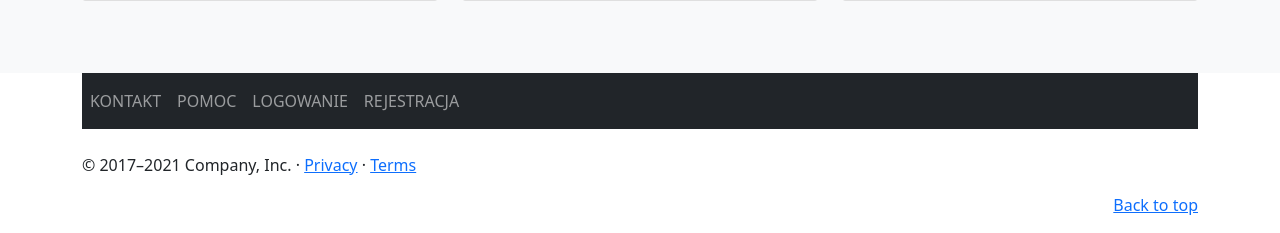
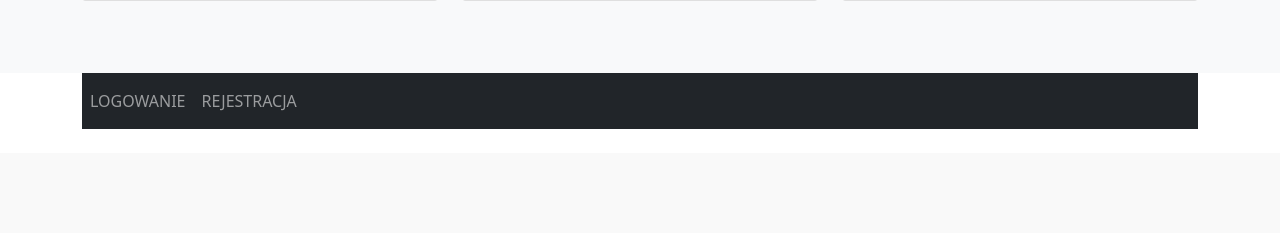
Before and after one commit to TomaszMyszkowski/ClassicGarage, a Django app: page / in a window 1280 px wide. Shown: the part 2083-2316 px from the top of the page. After the commit the page ends 2212 px from the top, so only its background shows below. Run offline with Django 3.2, Linux system fonts and the light colour scheme.

Commit message:
nowy html uslugi po zmianach, kolejna wersja juz prawie oficjalna

```diff
--- a/home/templates/home/home.html
+++ b/home/templates/home/home.html
@@ -28,23 +28,24 @@
   <div class="collapse navbar-collapse" id="navbarNav">
     <ul class="navbar-nav">
 
-      <li class="nav-item active">
-        <a class="nav-link" href="#">SPRZEDAJ!</a>
+      <li class="nav-item">
+        <a class="nav-link" href="{% url 'home' %}"><strong>CLASSIC GARAGE</strong></a>
       </li>
 
+
       <li class="nav-item">
-        <a class="nav-link" href="#">KUP!</a>
+        <a class="nav-link" href="{% url 'car_adveritsment' %}">Sprzedaj samochód</a>
       </li>
       <li class="nav-item">
-        <a class="nav-link" href="#">CZĘŚCI DO SAMOCHODÓW</a>
+        <a class="nav-link" href="{% url 'part_of_car_advertisment' %}">Sprzedaj części do samochodów</a>
 
       <li class="nav-item">
-        <a class="nav-link" href="#">USŁUGI</a>
+        <a class="nav-link" href="{% url 'service_avertisment' %}">Zoferuj Usługi</a>
       </li>
       </li>
     </ul>
   </div>
-  <span> <a class="hello-msg"href="{% url 'register' %}">Stwórz konto</a> </span>
+  <span> <a class="hello-msg"href="{% url 'login' %}">Stwórz konto</a> </span>
   <span><a class="hello-msg" href="{% url 'login' %}">Zaloguj</a> </span>
   <span class="hello-msg">Cześć, {{request.user}}</span>
   <span ><a  class="hello-msg" href="{% url 'logout' %}">Wyloguj</a></span>
@@ -68,10 +69,11 @@
               <div class="container" >
 
                 <div class="carousel-caption text-start" >
+                  <img src="https://images.unsplash.com/photo-1508171997656-fdf7cf6c4df9?ixlib=rb-1.2.1&ixid=MnwxMjA3fDB8MHxzZWFyY2h8MXx8dmludGFnZSUyMGNhcnxlbnwwfHwwfHw%3D&w=1000&q=80" alt="">
 
                   <h1>Przejrzyj ogłoszenia</h1>
-                  <p>Sprzedaj lub zakup zabytkowy samochód!</p>
-                  <p><a class="btn btn-lg btn-primary" href="#">Odkryj!</a></p>
+                  <p>Zakup zabytkowy samochód!</p>
+                  <p><a class="btn btn-lg btn-primary" href="{% url 'allads' %}">Odkryj!</a></p>
                 </div>
               </div>
             </div>
@@ -80,20 +82,22 @@
 
               <div class="container">
                 <div class="carousel-caption">
+                  <img src="https://images.unsplash.com/photo-1544896478-d5b709d413c5?ixlib=rb-1.2.1&ixid=MnwxMjA3fDB8MHxwaG90by1wYWdlfHx8fGVufDB8fHx8&auto=format&fit=crop&w=870&q=80" alt="">
                   <h1>Poszukujesz części?</h1>
                   <p>Przejrzyj ogłoszenia i sprawdź - może znajdziesz brakujący element!</p>
-                  <p><a class="btn btn-lg btn-primary" href="#">Sprawdź teraz!</a></p>
+                  <p><a class="btn btn-lg btn-primary" href="{% url 'allads' %}">Sprawdź teraz!</a></p>
                 </div>
               </div>
             </div>
             <div class="carousel-item">
-              <svg class="bd-placeholder-img" width="100%" height="500" xmlns="http://www.w3.org/2000/svg" aria-hidden="true" preserveAspectRatio="xMidYMid slice" focusable="false"><rect width="100%" height="100%" fill="#777"/></svg>
+              <svg class="bd-placeholder-img" width="100%" height="500" xmlns="http://www.w3.org/2000/svg" aria-hidden="true" preserveAspectRatio="xMidYMid slice" focusable="false"><rect width="100%" height="100%" fill="#0000000"/></svg>
 
               <div class="container">
                 <div class="carousel-caption text-end">
+                  <img src="https://images.unsplash.com/photo-1584908917822-6799d69a72cc?ixlib=rb-1.2.1&ixid=MnwxMjA3fDB8MHxwaG90by1wYWdlfHx8fGVufDB8fHx8&auto=format&fit=crop&w=870&q=80" alt="">
                   <h1>Nowy lakier? Odświeżona tapicerka?</h1>
                   <p>i inne usługi! Odpicuj swoje auto!</p>
-                  <p><a class="btn btn-lg btn-primary" href="#">Sprawdź dostępne usługi!</a></p>
+                  <p><a class="btn btn-lg btn-primary" href="{% url 'allads' %}">Sprawdź dostępne usługi!</a></p>
                 </div>
               </div>
             </div>
@@ -129,7 +133,7 @@
           <div class="row">
             <div class="col-md-4">
               <div class="card mb-4 box-shadow">
-                <img class="card-img-top" <img src="https://tapety.tja.pl/obrazki/tja_normalne/97425.jpg" alt="" data-src="holder.js/100px225?theme=thumb&bg=55595c&fg=eceeef&text=Thumbnail" alt="Card image cap">
+                <img class="card-img-top" <img src="https://images.unsplash.com/photo-1508171997656-fdf7cf6c4df9?ixlib=rb-1.2.1&ixid=MnwxMjA3fDB8MHxzZWFyY2h8MXx8dmludGFnZSUyMGNhcnxlbnwwfHwwfHw%3D&w=1000&q=80" alt="" data-src="holder.js/100px225?theme=thumb&bg=55595c&fg=eceeef&text=Thumbnail" alt="Card image cap">
                 <div class="card-body">
                   <p class="card-text">NAZWA OGLOSZENIA</p>
                   <p class="card-text">This is a wider card with supporting text below as a natural lead-in to additional content. This content is a little bit longer.</p>
@@ -145,7 +149,7 @@
             </div>
             <div class="col-md-4">
               <div class="card mb-4 box-shadow">
-                <img class="card-img-top" <img src="https://tapety.tja.pl/obrazki/tja_normalne/97425.jpg" alt="" data-src="holder.js/100px225?theme=thumb&bg=55595c&fg=eceeef&text=Thumbnail" alt="Card image cap">
+                <img class="card-img-top" <img src="https://www.lgt.com/export/shared/.content/publikationen/$news_images/20_093_image_1.jpg" alt="" data-src="holder.js/100px225?theme=thumb&bg=55595c&fg=eceeef&text=Thumbnail" alt="Card image cap">
                 <div class="card-body">
                   <p class="card-text">NAZWA OGLOSZENIA</p>
                   <p class="card-text">This is a wider card with supporting text below as a natural lead-in to additional content. This content is a little bit longer.</p>
@@ -161,7 +165,7 @@
             </div>
             <div class="col-md-4">
               <div class="card mb-4 box-shadow">
-                <img class="card-img-top" <img src="https://tapety.tja.pl/obrazki/tja_normalne/97425.jpg" alt="" data-src="holder.js/100px225?theme=thumb&bg=55595c&fg=eceeef&text=Thumbnail" alt="Card image cap">
+                <img class="card-img-top" <img src="https://i.hurimg.com/i/hdn/75/0x0/5d8cb3a2d3806c1978b07e65.jpg" alt="" data-src="holder.js/100px225?theme=thumb&bg=55595c&fg=eceeef&text=Thumbnail" alt="Card image cap">
                 <div class="card-body">
                   <p class="card-text">NAZWA OGLOSZENIA</p>
                   <p class="card-text">This is a wider card with supporting text below as a natural lead-in to additional content. This content is a little bit longer.</p>
@@ -178,7 +182,7 @@
 
             <div class="col-md-4">
               <div class="card mb-4 box-shadow">
-                <img class="card-img-top" <img src="https://tapety.tja.pl/obrazki/tja_normalne/97425.jpg" alt="" data-src="holder.js/100px225?theme=thumb&bg=55595c&fg=eceeef&text=Thumbnail" alt="Card image cap">
+                <img class="card-img-top" <img src="https://encrypted-tbn0.gstatic.com/images?q=tbn:ANd9GcQKaNAAWEBdqt7n8JCWwGeP1Z-YCjFcvQyFfg&usqp=CAU" alt="" data-src="holder.js/100px225?theme=thumb&bg=55595c&fg=eceeef&text=Thumbnail" alt="Card image cap">
                 <div class="card-body">
                   <p class="card-text">NAZWA OGLOSZENIA</p>
                   <p class="card-text">This is a wider card with supporting text below as a natural lead-in to additional content. This content is a little bit longer.</p>
@@ -194,7 +198,7 @@
             </div>
             <div class="col-md-4">
               <div class="card mb-4 box-shadow">
-                <img class="card-img-top" <img src="https://tapety.tja.pl/obrazki/tja_normalne/97425.jpg" alt="" data-src="holder.js/100px225?theme=thumb&bg=55595c&fg=eceeef&text=Thumbnail" alt="Card image cap">
+                <img class="card-img-top" <img src="https://media.istockphoto.com/photos/lifes-better-in-a-classic-picture-id576715252" alt="" data-src="holder.js/100px225?theme=thumb&bg=55595c&fg=eceeef&text=Thumbnail" alt="Card image cap">
                 <div class="card-body">
                   <p class="card-text">NAZWA OGLOSZENIA</p>
                   <p class="card-text">This is a wider card with supporting text below as a natural lead-in to additional content. This content is a little bit longer.</p>
@@ -210,7 +214,7 @@
             </div>
             <div class="col-md-4">
               <div class="card mb-4 box-shadow">
-                <img class="card-img-top" <img src="https://tapety.tja.pl/obrazki/tja_normalne/97425.jpg" alt="" data-src="holder.js/100px225?theme=thumb&bg=55595c&fg=eceeef&text=Thumbnail" alt="Card image cap">
+                <img class="card-img-top" <img src="https://images.unsplash.com/photo-1503650923300-dd2f6a007eaf?ixlib=rb-1.2.1&ixid=MnwxMjA3fDB8MHxwaG90by1wYWdlfHx8fGVufDB8fHx8&auto=format&fit=crop&w=871&q=80" alt="" data-src="holder.js/100px225?theme=thumb&bg=55595c&fg=eceeef&text=Thumbnail" alt="Card image cap">
                 <div class="card-body">
                   <p class="card-text">NAZWA OGLOSZENIA</p>
                   <p class="card-text">This is a wider card with supporting text below as a natural lead-in to additional content. This content is a little bit longer.</p>
@@ -227,7 +231,7 @@
 
             <div class="col-md-4">
               <div class="card mb-4 box-shadow">
-                <img class="card-img-top" <img src="https://tapety.tja.pl/obrazki/tja_normalne/97425.jpg" alt="" data-src="holder.js/100px225?theme=thumb&bg=55595c&fg=eceeef&text=Thumbnail" alt="Card image cap">
+                <img class="card-img-top" <img src="https://images.unsplash.com/photo-1587750059638-e7e8c43b99fc?ixlib=rb-1.2.1&ixid=MnwxMjA3fDB8MHxwaG90by1wYWdlfHx8fGVufDB8fHx8&auto=format&fit=crop&w=869&q=80" alt="" data-src="holder.js/100px225?theme=thumb&bg=55595c&fg=eceeef&text=Thumbnail" alt="Card image cap">
                 <div class="card-body">
                   <p class="card-text">NAZWA OGLOSZENIA</p>
                   <p class="card-text">This is a wider card with supporting text below as a natural lead-in to additional content. This content is a little bit longer.</p>
@@ -243,7 +247,7 @@
             </div>
             <div class="col-md-4">
               <div class="card mb-4 box-shadow">
-                <img class="card-img-top" <img src="https://tapety.tja.pl/obrazki/tja_normalne/97425.jpg" alt="" data-src="holder.js/100px225?theme=thumb&bg=55595c&fg=eceeef&text=Thumbnail" alt="Card image cap">
+                <img class="card-img-top" <img src="https://images.unsplash.com/photo-1526284059721-5519814a2274?ixlib=rb-1.2.1&ixid=MnwxMjA3fDB8MHxwaG90by1wYWdlfHx8fGVufDB8fHx8&auto=format&fit=crop&w=870&q=80" alt="" data-src="holder.js/100px225?theme=thumb&bg=55595c&fg=eceeef&text=Thumbnail" alt="Card image cap">
                 <div class="card-body">
                   <p class="card-text">NAZWA OGLOSZENIA</p>
                   <p class="card-text">This is a wider card with supporting text below as a natural lead-in to additional content. This content is a little bit longer.</p>
@@ -259,7 +263,7 @@
             </div>
             <div class="col-md-4">
               <div class="card mb-4 box-shadow">
-                <img class="card-img-top" <img src="https://tapety.tja.pl/obrazki/tja_normalne/97425.jpg" alt="" data-src="holder.js/100px225?theme=thumb&bg=55595c&fg=eceeef&text=Thumbnail" alt="Card image cap">
+                <img class="card-img-top" <img src="https://images.unsplash.com/photo-1531420853064-43de9aa4366b?ixlib=rb-1.2.1&ixid=MnwxMjA3fDB8MHxwaG90by1wYWdlfHx8fGVufDB8fHx8&auto=format&fit=crop&w=773&q=80" alt="" data-src="holder.js/100px225?theme=thumb&bg=55595c&fg=eceeef&text=Thumbnail" alt="Card image cap">
                 <div class="card-body">
                   <p class="card-text">NAZWA OGLOSZENIA</p>
                   <p class="card-text">This is a wider card with supporting text below as a natural lead-in to additional content. This content is a little bit longer.</p>
@@ -299,23 +303,17 @@
   </button>
   <div class="collapse navbar-collapse" id="navbarNav">
     <ul class="navbar-nav">
-      <li class="nav-item active">
-        <a class="nav-link" href="#">KONTAKT</a>
-      </li>
-      <li class="nav-item">
-        <a class="nav-link" href="#">POMOC</a>
-              <li class="nav-item">
-        <a class="nav-link" href="#">LOGOWANIE</a>
+
+        <a class="nav-link" href="{% url 'login' %}">LOGOWANIE</a>
             <li class="nav-item">
-        <a class="nav-link" href="#">REJESTRACJA</a>
+        <a class="nav-link" href="{% url 'register' %}">REJESTRACJA</a>
       </li>
     </ul>
   </div>
 
 
 </nav><br>
-          <p>&copy; 2017–2021 Company, Inc. &middot; <a href="#">Privacy</a> &middot; <a href="#">Terms</a></p>
-          <p class="float-end"><a href="#">Back to top</a></p>
+
         </footer>
       </main>
     <!-- Optional JavaScript; choose one of the two! -->
```
